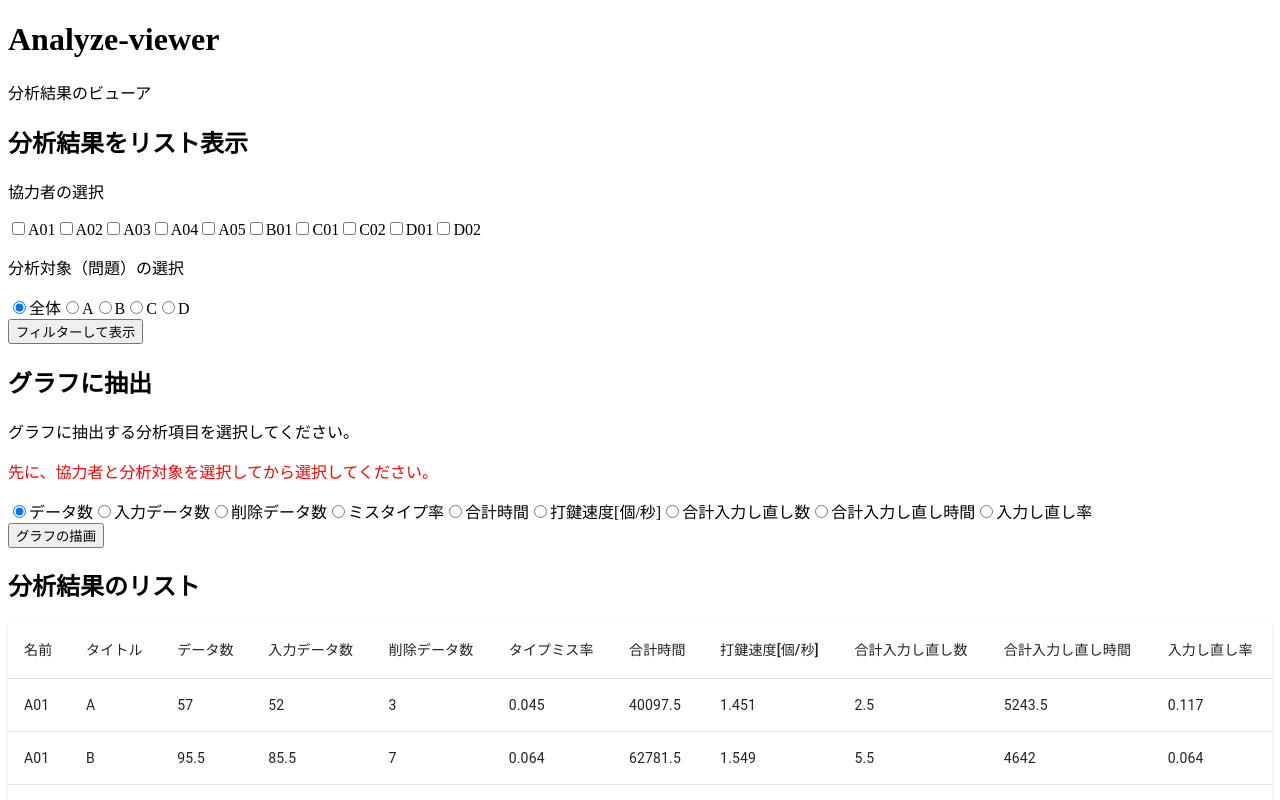
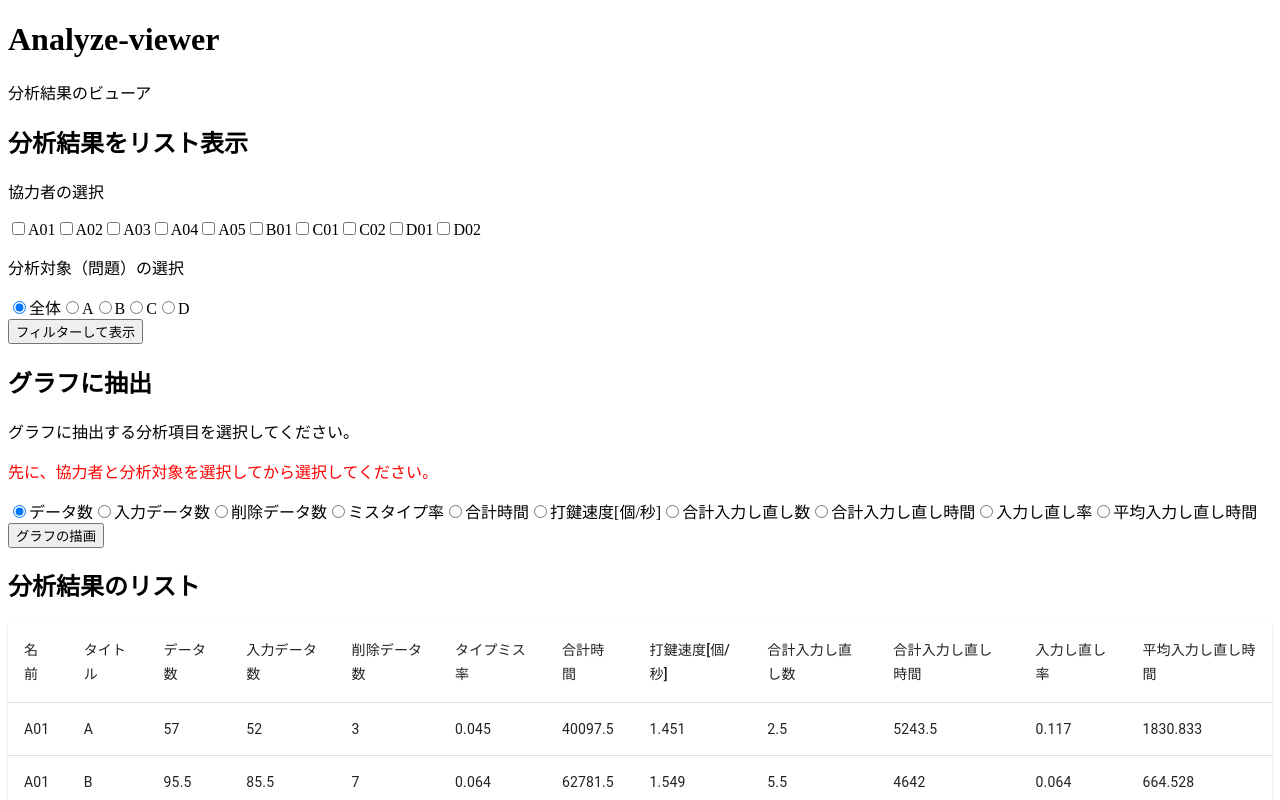
Before and after one commit to KHashimoto3/CS_Analyzer, a React (Vite) app in the folder analyze-viewer/: page /bar-chart in a window 1280 px wide. Shown: the top 800 px of the page. Built offline with nearby package versions, Linux system fonts and the light colour scheme.

Commit message:
平均書き直し時間を表示できるようにした。

```diff
--- a/analyze-viewer/src/features/AnalyzeBarChart.tsx
+++ b/analyze-viewer/src/features/AnalyzeBarChart.tsx
@@ -205,6 +205,7 @@ export const AnalyzeBarChart = () => {
               <TableCell>合計入力し直し数</TableCell>
               <TableCell>合計入力し直し時間</TableCell>
               <TableCell>入力し直し率</TableCell>
+              <TableCell>平均入力し直し時間</TableCell>
             </TableRow>
           </TableHead>
           <TableBody>
@@ -229,6 +230,9 @@ export const AnalyzeBarChart = () => {
                 <TableCell>
                   {parseFloat(row.result.reInputRate.toFixed(3))}
                 </TableCell>
+                <TableCell>
+                  {parseFloat(row.result.averageReInputTime.toFixed(3))}
+                </TableCell>
               </TableRow>
             ))}
           </TableBody>
--- a/analyze-viewer/src/features/AnalyzeScatter.tsx
+++ b/analyze-viewer/src/features/AnalyzeScatter.tsx
@@ -230,6 +230,7 @@ export const AnalyzeScatter = () => {
               <TableCell>合計入力し直し数</TableCell>
               <TableCell>合計入力し直し時間</TableCell>
               <TableCell>入力し直し率</TableCell>
+              <TableCell>平均入力し直し時間</TableCell>
             </TableRow>
           </TableHead>
           <TableBody>
@@ -254,6 +255,9 @@ export const AnalyzeScatter = () => {
                 <TableCell>
                   {parseFloat(row.result.reInputRate.toFixed(3))}
                 </TableCell>
+                <TableCell>
+                  {parseFloat(row.result.averageReInputTime.toFixed(3))}
+                </TableCell>
               </TableRow>
             ))}
           </TableBody>
--- a/analyze-viewer/src/features/analyze-list.json
+++ b/analyze-viewer/src/features/analyze-list.json
@@ -34,5 +34,9 @@
   {
     "label": "reInputRate",
     "labelJa": "入力し直し率"
+  },
+  {
+    "label": "averageReInputTime",
+    "labelJa": "平均入力し直し時間"
   }
 ]
```
